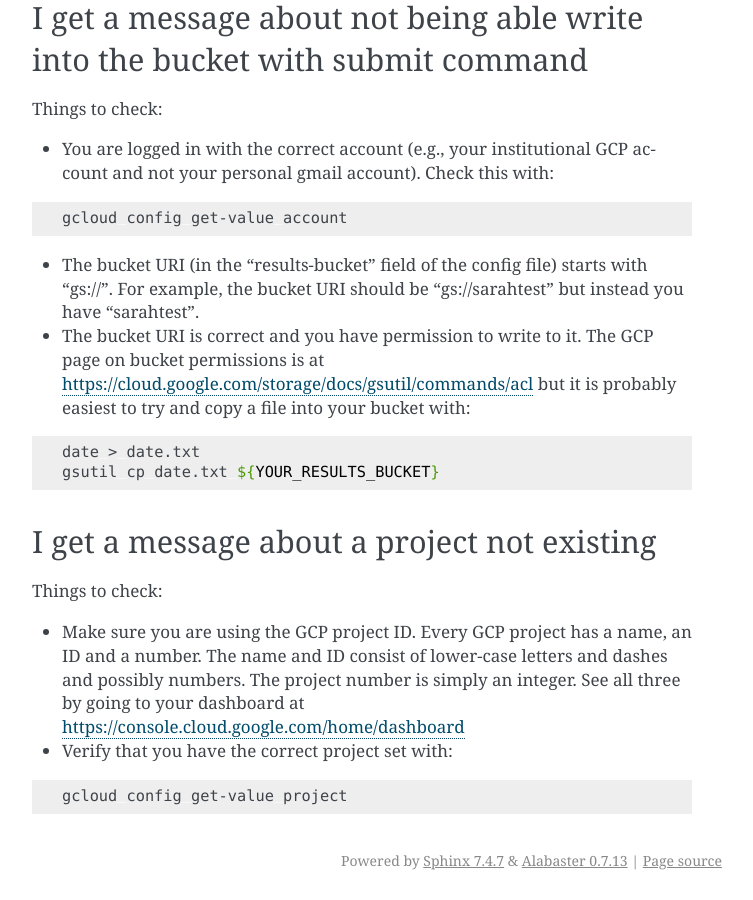
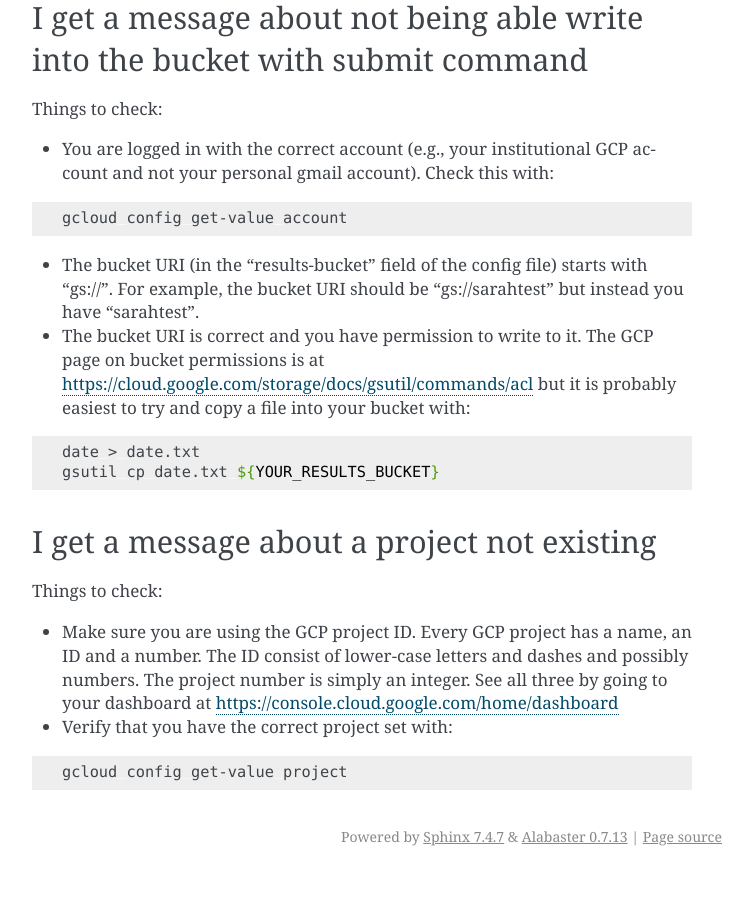
Before and after one commit to ncbi/elastic-blast-docs, a Sphinx documentation site: the page built from docs/source/troubleshooting.rst, in a window 1280 px wide and 900 px high, scrolled down 1200 px. Shown: the whole window, without its empty margins (388-1141 px from the left). Built offline with Sphinx 7.4.7, drawn with Linux system fonts in a browser that asks for light colours; after the commit the page ends 2076 px from its top, so only the background shows below that.

Commit message:
Update docs/source/troubleshooting.rst
Co-authored-by: Greg Boratyn <greg.boratyn@gmail.com>

```diff
--- a/docs/source/troubleshooting.rst
+++ b/docs/source/troubleshooting.rst
@@ -84,7 +84,7 @@ I get a message about a project not existing
 
 Things to check:
 
-* Make sure you are using the GCP project ID.  Every GCP project has a name, an ID and a number.  The name and ID consist of lower-case letters and dashes and possibly numbers.  The project number is simply an integer.  See all three by going to your dashboard at https://console.cloud.google.com/home/dashboard
+* Make sure you are using the GCP project ID.  Every GCP project has a name, an ID and a number.  The ID consist of lower-case letters and dashes and possibly numbers.  The project number is simply an integer.  See all three by going to your dashboard at https://console.cloud.google.com/home/dashboard
 
 * Verify that you have the correct project set with:
 
```
